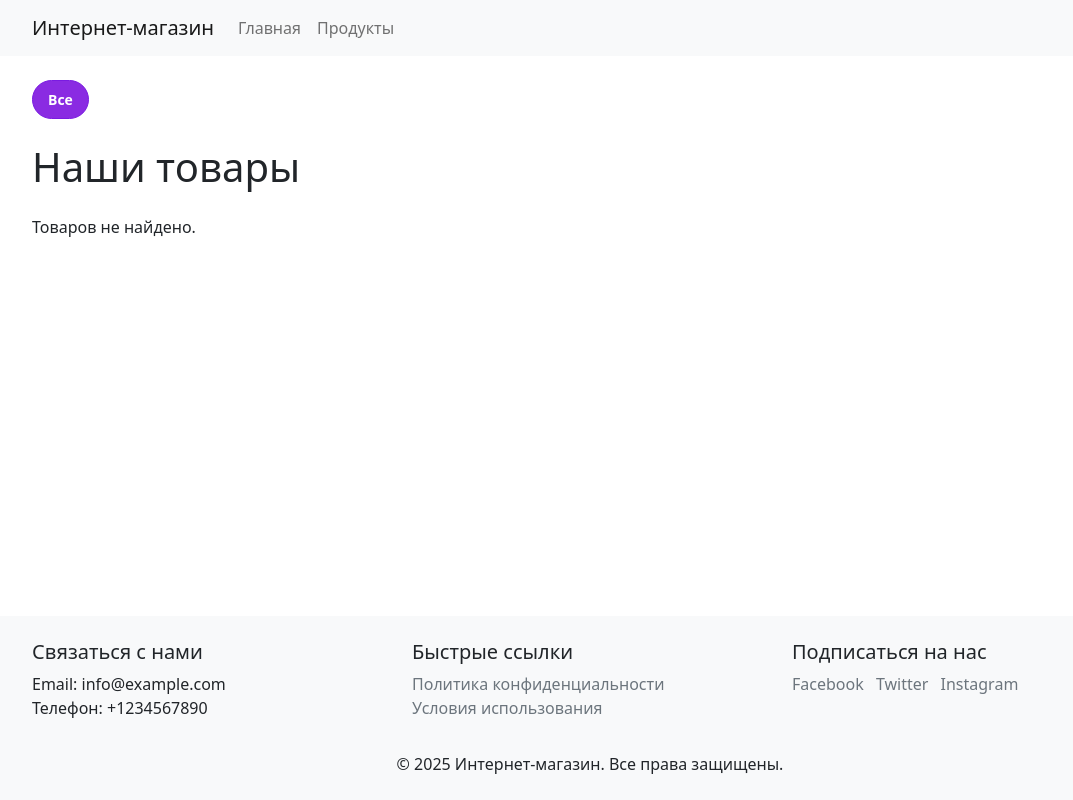
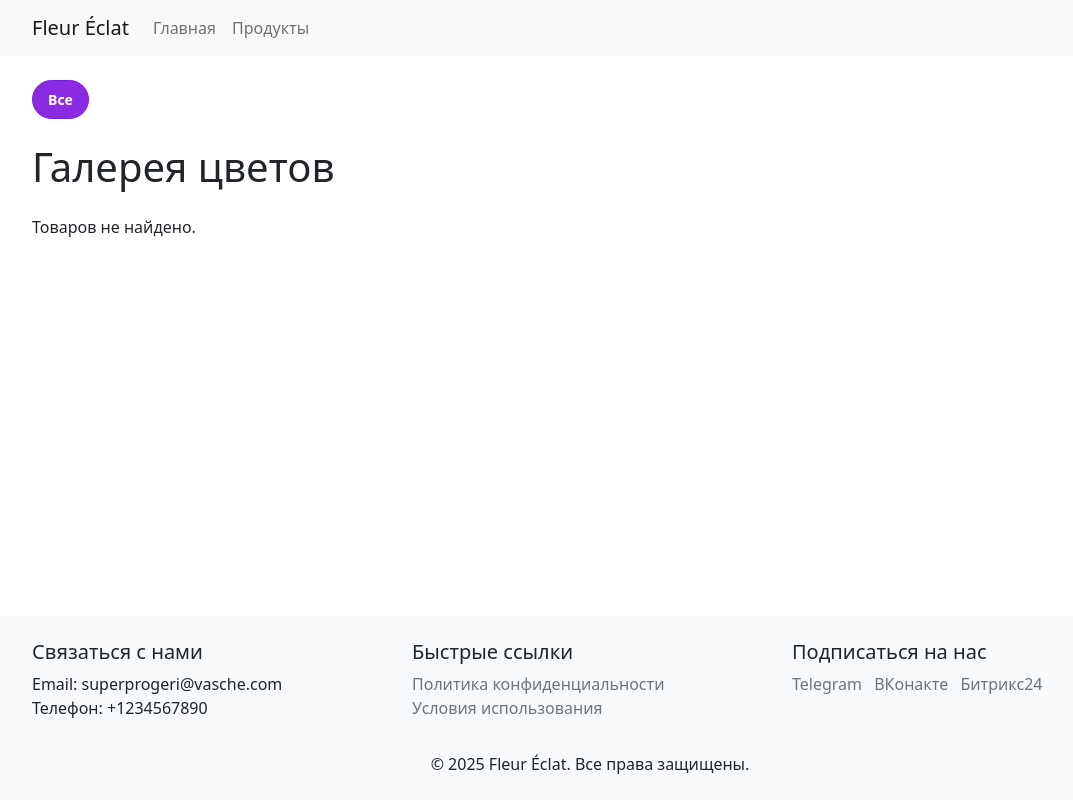
Before and after one commit to AlinaBolshakova26/eshop, a PHP site: page / in a window 1280 px wide. Shown: the whole page, without its empty margins (50-1123 px from the left). Run offline with PHP 8.4, Linux system fonts and the light colour scheme; data that the repository does not hold is empty.

Commit message:
Fixed bugs

```diff
--- a/src/Views/home/catalog.php
+++ b/src/Views/home/catalog.php
@@ -11,7 +11,7 @@
 </div>
 <div class="row">
     <h1 class="mb-4">
-        <?php echo $selectedTagName ? "Товары с тегом: " . htmlspecialchars($selectedTagName) : "Наши товары"; ?>
+        <?php echo $selectedTagName ? "Выбрана категория: " . htmlspecialchars($selectedTagName) : "Галерея цветов"; ?>
     </h1>
     <?php if (!empty($products)): ?>
         <?php foreach ($products as $product): ?>
--- a/src/Views/layouts/main_template.php
+++ b/src/Views/layouts/main_template.php
@@ -3,7 +3,7 @@
 <head>
 	<meta charset="UTF-8">
 	<meta name="viewport" content="width=device-width, initial-scale=1.0">
-	<title><?php echo isset($pageTitle) ? $pageTitle : 'Интернет-магазин'; ?></title>
+	<title><?php echo isset($pageTitle) ? $pageTitle : 'Fleur Éclat'; ?></title>
 
 
 	<link href="/assets/css/bootstrap.min.css" rel="stylesheet">
@@ -14,7 +14,7 @@
 
 <nav class="navbar navbar-expand-lg navbar-light bg-light">
 	<div class="container">
-		<a class="navbar-brand" href="/">Интернет-магазин</a>
+		<a class="navbar-brand" href="/">Fleur Éclat</a>
 		<button class="navbar-toggler" type="button" data-bs-toggle="collapse" data-bs-target="#navbarNav">
 			<span class="navbar-toggler-icon"></span>
 		</button>
@@ -41,7 +41,7 @@
 		<div class="row">
 			<div class="col-md-4">
 				<h5>Связаться с нами</h5>
-				<p>Email: info@example.com<br>
+				<p>Email: superprogeri@vasche.com<br>
 					Телефон: +1234567890</p>
 			</div>
 			<div class="col-md-4">
@@ -54,15 +54,15 @@
 			<div class="col-md-4">
 				<h5>Подписаться на нас</h5>
 				<div class="social-links">
-					<a href="#" class="me-2">Facebook</a>
-					<a href="#" class="me-2">Twitter</a>
-					<a href="#">Instagram</a>
+					<a href="#" class="me-2">Telegram</a>
+					<a href="#" class="me-2">ВКонакте</a>
+					<a href="#">Битрикс24</a>
 				</div>
 			</div>
 		</div>
 		<div class="row mt-3">
 			<div class="col text-center">
-				<p class="mb-0">&copy; <?php echo date('Y'); ?> Интернет-магазин. Все права защищены.</p>
+				<p class="mb-0">&copy; <?php echo date('Y'); ?> Fleur Éclat. Все права защищены.</p>
 			</div>
 		</div>
 	</div>
--- a/src/config/routes.php
+++ b/src/config/routes.php
@@ -9,6 +9,7 @@ $router = new Router();
 $router->addRoute('GET', '/', [\Controllers\HomeController::class, 'index']);
 
 $router->addRoute('GET', '/product/{id:\d+}', [\Controllers\ProductController::class, 'show']);
+$router->addRoute('GET', '/tag/', [\Controllers\HomeController::class, 'index']);
 $router->addRoute('GET', '/tag/{id:\d+}', [\Controllers\HomeController::class, 'index']);
 
 $router->addRoute('GET', '/order/create/{id:\d+}', [\Controllers\OrderController::class, 'create']);
```
